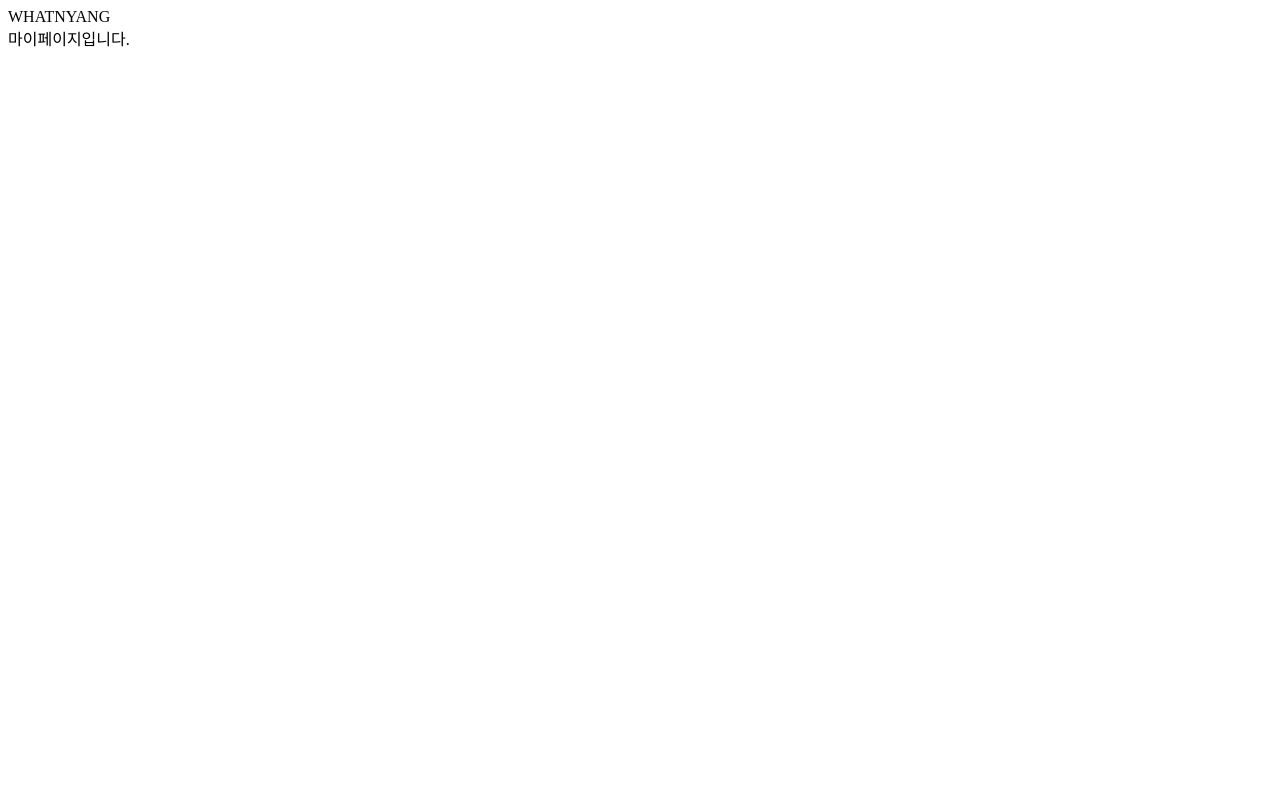
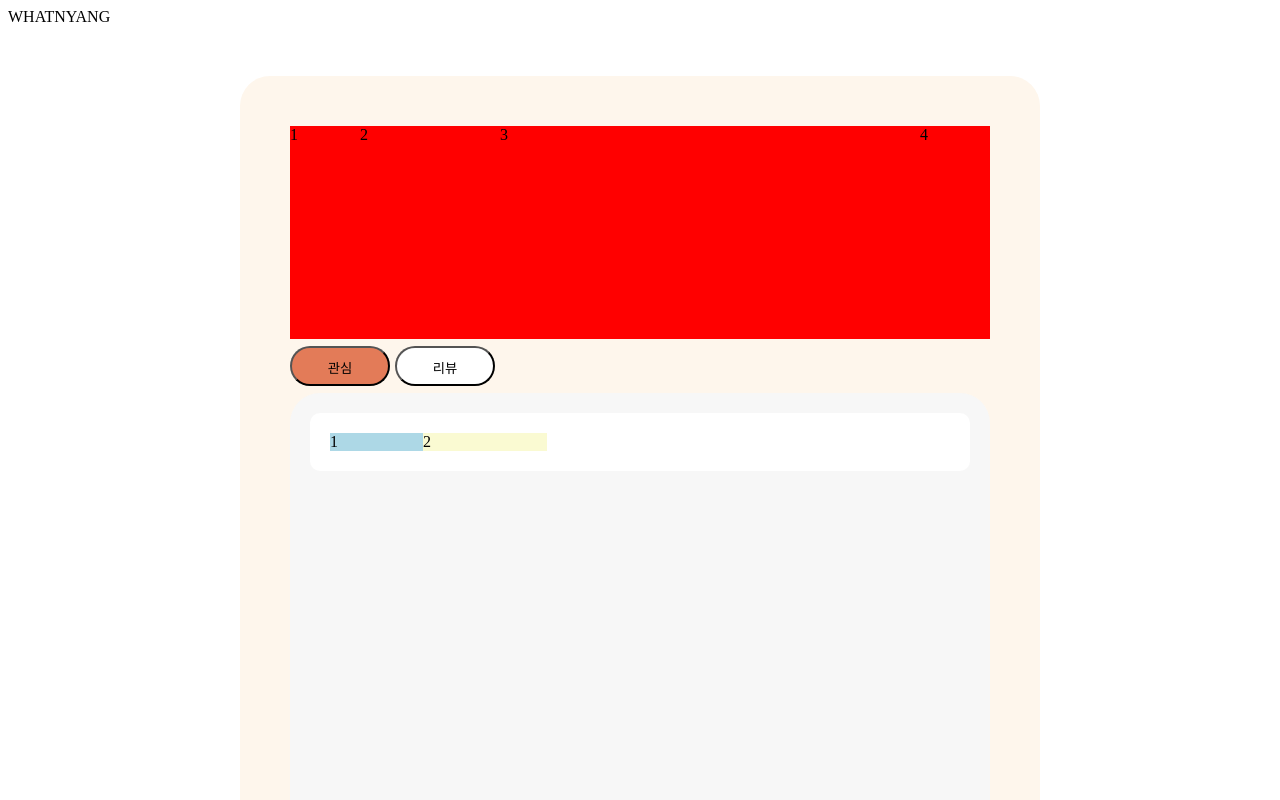
Before and after one commit to WhatNyang/88project, a React (Create React App) app: page / in a window 1280 px wide. Shown: the top 800 px of the page. Built offline with nearby package versions, Linux system fonts and the light colour scheme.

Commit message:
ui: #1 마이페이지 레이아웃(미완성)

```diff
--- /dev/null
+++ b/image.d.ts
@@ -0,0 +1,4 @@
+declare module '*.png' {
+  const content: string;
+  export default content;
+}
--- a/src/pages/Mypage.tsx
+++ b/src/pages/Mypage.tsx
@@ -1,7 +1,109 @@
 import React from "react";
-
+import styled from "styled-components";
+// import logo from "./logo192.png";
+import BaseProfile from "./download.png";
+// const BaseProfile = "assets/person.jpg";
 const Mypage = () => {
-  return <div>마이페이지입니다.</div>;
+  return (
+    <StyledDivContainer>
+      <StyledDivMain>
+        <StyledDivOne style={{ backgroundColor: "red" }}>
+          <div>1</div>
+          <Profile>2{/* <img src="" alt="Logo" /> */}</Profile>
+          {/* <img src={logo} alt="Logo" /> */}
+          <div>3</div>
+          <div>4</div>
+        </StyledDivOne>
+        <StyledDivTwo>
+          <StyledButtonLikes>관심</StyledButtonLikes>
+          <StyledButtonReview>리뷰</StyledButtonReview>
+        </StyledDivTwo>
+        <StyledDivThree>
+          <StyledDivReviewFoamContainer>
+            <StyledDivReviewFoamProfileImage>1</StyledDivReviewFoamProfileImage>
+            <StyledDivReviewFoamProfileTextContainer>
+              2
+            </StyledDivReviewFoamProfileTextContainer>
+          </StyledDivReviewFoamContainer>
+        </StyledDivThree>
+      </StyledDivMain>
+    </StyledDivContainer>
+  );
 };
 
+const StyledDivContainer = styled.div`
+  display: flex;
+  justify-content: center;
+  align-items: center;
+  width: 100%;
+  height: 100vh;
+  margin-top: 100px;
+`;
+const StyledDivMain = styled.div`
+  display: grid;
+  grid-template-rows: 0.4fr 0.1fr 1fr;
+  grid-template-columns: repeat(1, 1fr);
+  width: 700px;
+  height: 100%;
+  left: 225px;
+  top: 167px;
+  background: #fef6ec;
+  border-radius: 30px;
+  padding: 50px;
+`;
+
+const StyledDivOne = styled.div`
+  display: grid;
+  grid-template-columns: 10% 20% 60% 10%;
+`;
+
+const Profile = styled.div`
+  width: 100px;
+  height: 100px;
+  background-size: cover;
+  background-image: url(${BaseProfile});
+`;
+
+const StyledDivTwo = styled.div`
+  display: grid;
+  grid-template-columns: 15% 15%;
+  align-self: center;
+`;
+
+const StyledDivThree = styled.div`
+  background-color: #f7f7f7;
+  padding: 20px;
+  border-radius: 30px;
+`;
+const StyledButtonLikes = styled.button`
+  width: 100px;
+  height: 40px;
+  background: #e37b58;
+  border-radius: 30px;
+  padding: 10px 30px;
+`;
+
+const StyledButtonReview = styled.button`
+  width: 100px;
+  height: 40px;
+  background: #ffffff;
+  border-radius: 30px;
+  padding: 10px 30px;
+`;
+
+const StyledDivReviewFoamContainer = styled.div`
+  padding: 20px;
+  display: grid;
+  grid-template-columns: 15% 20%;
+  background-color: white;
+  border-radius: 10px;
+`;
+
+const StyledDivReviewFoamProfileImage = styled.div`
+  background-color: lightblue;
+`;
+
+const StyledDivReviewFoamProfileTextContainer = styled.div`
+  background-color: lightgoldenrodyellow;
+`;
 export default Mypage;
```
Also changed, not shown: src/image.d.ts (added, +8 -0 lines), tsconfig.json (+2 -8 lines), src/pages/download.png (added).
